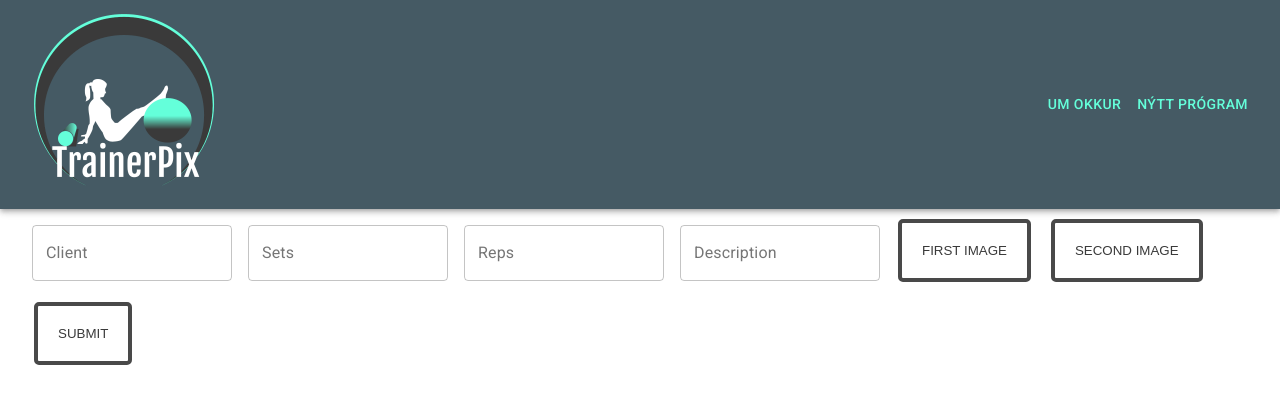
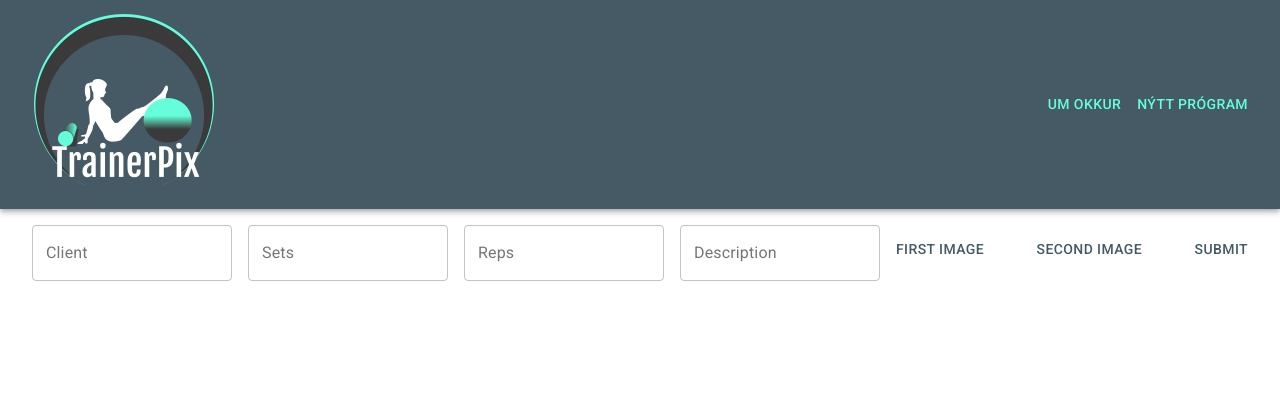
Before and after one commit to thordisp/TrainerPix, a React (Create React App) app: page /program in a window 1280 px wide. Shown: the top 404 px of the page. Built offline with nearby package versions, Linux system fonts and the light colour scheme.

Commit message:
Lagað Button component

```diff
--- a/src/components/button/Button.js
+++ b/src/components/button/Button.js
@@ -1,15 +1,49 @@
 import React from 'react';
 import PropTypes from 'prop-types';
 
+import { createMuiTheme } from '@material-ui/core/styles';
+import { ThemeProvider } from '@material-ui/styles';
+import { makeStyles } from '@material-ui/core/styles';
+import Button from '@material-ui/core/Button';
+
 import './Button.scss';
 
-export default function Button(props) {
+const theme = createMuiTheme({
+  palette: {
+    primary: {
+      light: '#718792',
+      main: '#455a64',
+      dark: '#1c313a',
+      contrastText: '#ffffff',
+    },
+    secondary: {
+      light: '#9effff',
+      main: '#64ffda',
+      dark: '#14cba8',
+      contrastText: '#000000',
+    },
+  },
+});
+
+const useStyles = makeStyles(theme => ({
+  root: {
+    flexGrow: 1,
+  },
+}));
+
+export default function ButtonComponent(props) {
   const { children, onClick } = props;
 
+  const classes = useStyles();
+
   return (
-    <button className="button" onClick={onClick}>
-      {children}
-    </button>
+    <div className={classes.root}>
+      <ThemeProvider theme={theme}>
+        <Button color='primary' onClick={onClick}>
+          {children}
+        </Button>
+      </ThemeProvider>
+    </div>
   );
 }
 
--- a/src/components/form/Form.js
+++ b/src/components/form/Form.js
@@ -12,10 +12,13 @@ import Button from '../button/Button';
 const useStyles = makeStyles(theme => ({
   root: {
     flexGrow: 1,
+    display: 'flex',
+    justifyContent: 'center',
   },
   container: {
     display: 'flex',
     flexWrap: 'wrap',
+    alignItems: 'center',
   },
   textField: {
     marginLeft: theme.spacing(1),
--- a/src/routes/home/Home.js
+++ b/src/routes/home/Home.js
@@ -1,4 +1,6 @@
 import React from 'react';
+
+import './Home.scss';
 
 class Home extends React.Component {
   render() {
```
